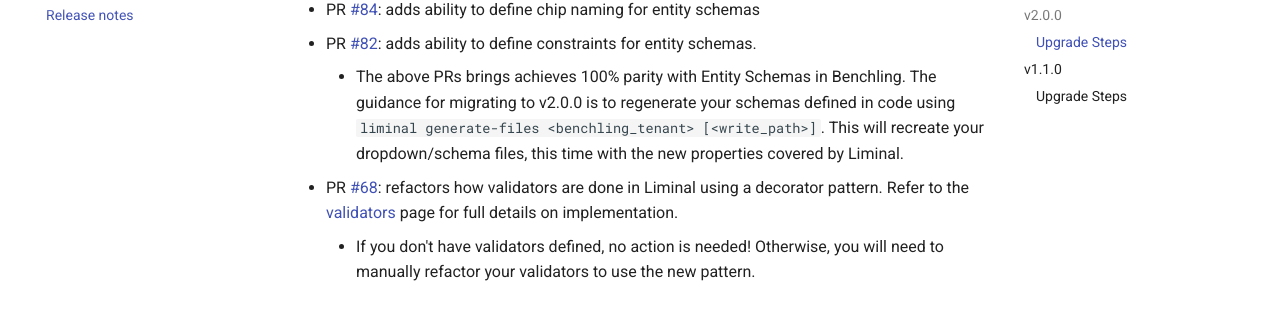
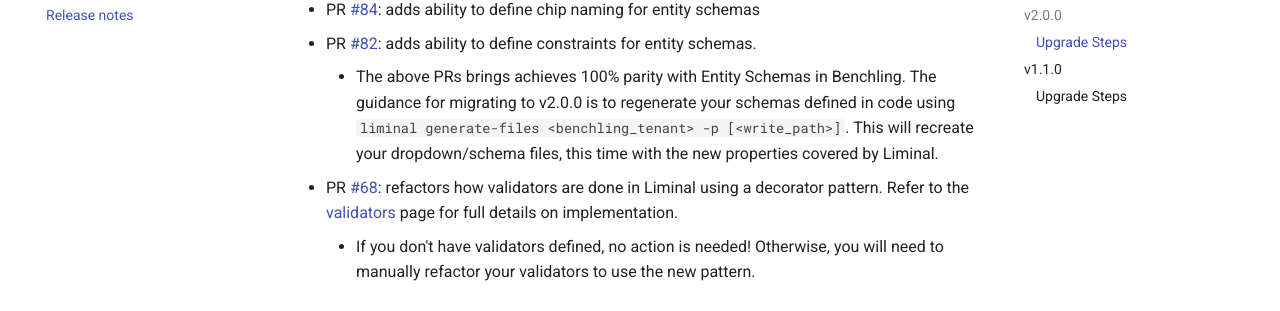
Before and after one commit to twigbio/liminal-orm, an MkDocs documentation site: the page built from docs/release-notes.md, in a window 1280 px wide and 900 px high, scrolled down 443 px. Shown: the part 141-452 px from the top of the window. Built offline with MkDocs 1.6.1 and Material for MkDocs 9.7.7, drawn with Linux system fonts in a browser that asks for light colours; comment, search, counter and statistics services are not loaded.

Commit message:
update docs

```diff
--- a/docs/release-notes.md
+++ b/docs/release-notes.md
@@ -9,7 +9,7 @@
 - PR [#88](https://github.com/dynotx/liminal-orm/pull/88): adds ability to defined name templates for entity schemas
 - PR [#84](https://github.com/dynotx/liminal-orm/pull/84): adds ability to define chip naming for entity schemas
 - PR [#82](https://github.com/dynotx/liminal-orm/pull/82): adds ability to define constraints for entity schemas.
-    - The above PRs brings achieves 100% parity with Entity Schemas in Benchling. The guidance for migrating to v2.0.0 is to regenerate your schemas defined in code using `liminal generate-files <benchling_tenant> [<write_path>]`. This will recreate your dropdown/schema files, this time with the new properties covered by Liminal.
+    - The above PRs brings achieves 100% parity with Entity Schemas in Benchling. The guidance for migrating to v2.0.0 is to regenerate your schemas defined in code using `liminal generate-files <benchling_tenant> -p [<write_path>]`. This will recreate your dropdown/schema files, this time with the new properties covered by Liminal.
 - PR [#68](https://github.com/dynotx/liminal-orm/pull/68): refactors how validators are done in Liminal using a decorator pattern. Refer to the [validators](https://dynotx.github.io/liminal-orm/reference/validators/) page for full details on implementation.
     - If you don't have validators defined, no action is needed! Otherwise, you will need to manually refactor your validators to use the new pattern.
 
```
Also changed, not shown: docs/getting-started/setup.md (+1 -1 lines).
